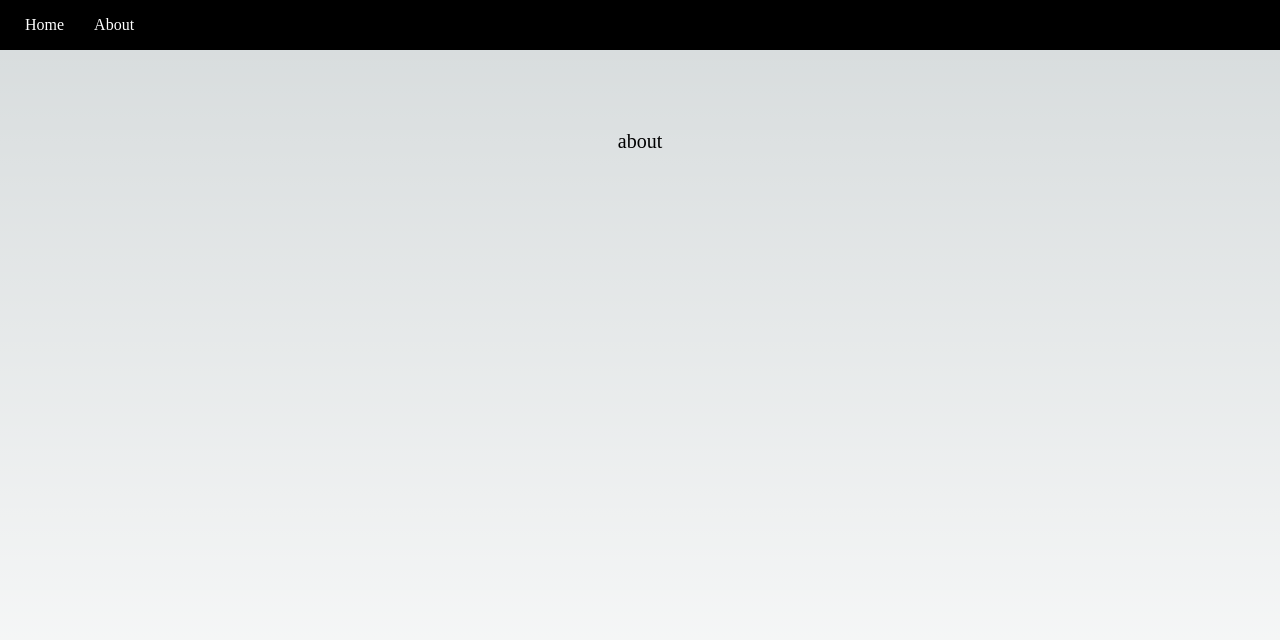
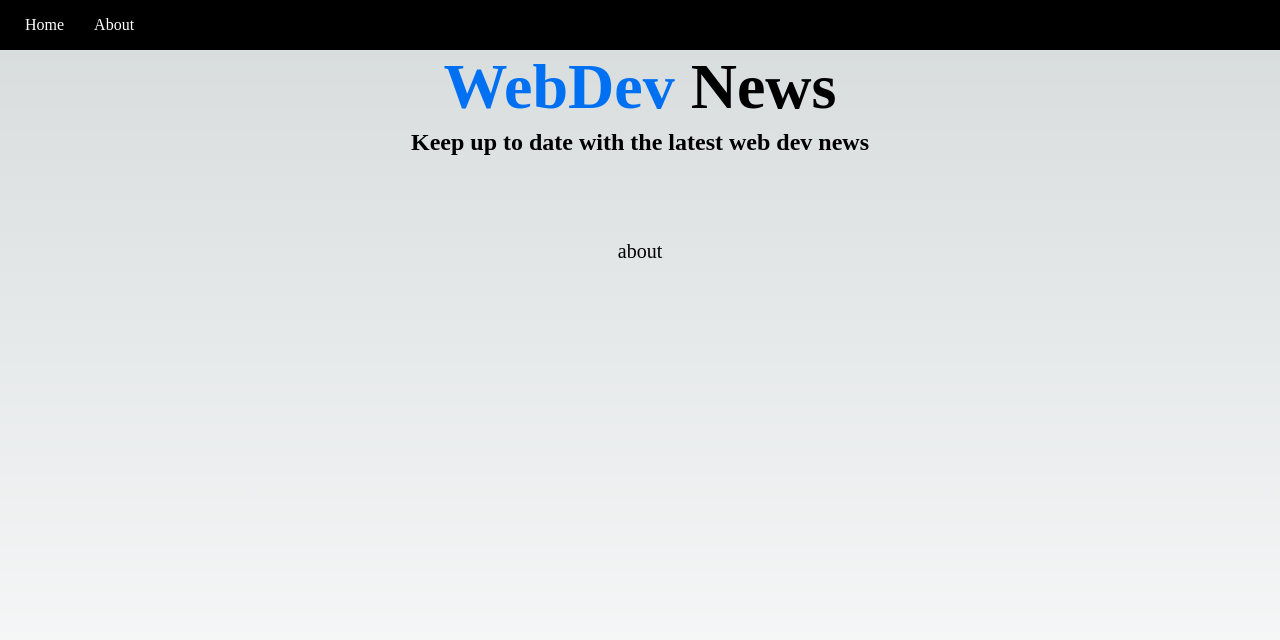
Before and after one commit to MOwais/next, a Next.js app in the folder next-crash-course/: page /about in a window 1280 px wide. Shown: the top 640 px of the page. Built offline with nearby package versions, Linux system fonts and the light colour scheme.

Commit message:
initial header component

```diff
--- /dev/null
+++ b/next-crash-course/src/components/Header.js
@@ -0,0 +1,16 @@
+import headerStyles from "../styles/Header.module.css";
+
+const Header = () => {
+  return (
+    <>
+      <h1 className={headerStyles.title}>
+        <span>WebDev</span> News
+        <p className={headerStyles.description}>
+          Keep up to date with the latest web dev news
+        </p>
+      </h1>
+    </>
+  );
+};
+
+export default Header;
--- a/next-crash-course/src/components/Layout.js
+++ b/next-crash-course/src/components/Layout.js
@@ -1,4 +1,5 @@
 import Nav from "./Nav";
+import Header from "./Header";
 import styles from "../styles/Layout.module.css";
 
 const Layout = ({ children }) => {
@@ -6,6 +7,7 @@
     <>
       <Nav />
       <div className={styles.container}>
+        <Header />
         <main className={styles.main}>{children}</main>
       </div>
     </>
--- /dev/null
+++ b/next-crash-course/src/styles/Header.module.css
@@ -0,0 +1,27 @@
+.title a,
+.title span {
+  color: #0070f3;
+  text-decoration: none;
+}
+
+.title a:hover,
+.title a:focus,
+.title a:active {
+  text-decoration: underline;
+}
+
+.title {
+  margin: 0;
+  line-height: 1.15;
+  font-size: 4rem;
+}
+
+.title,
+.description {
+  text-align: center;
+}
+
+.description {
+  line-height: 1.5;
+  font-size: 1.5rem;
+}
```
